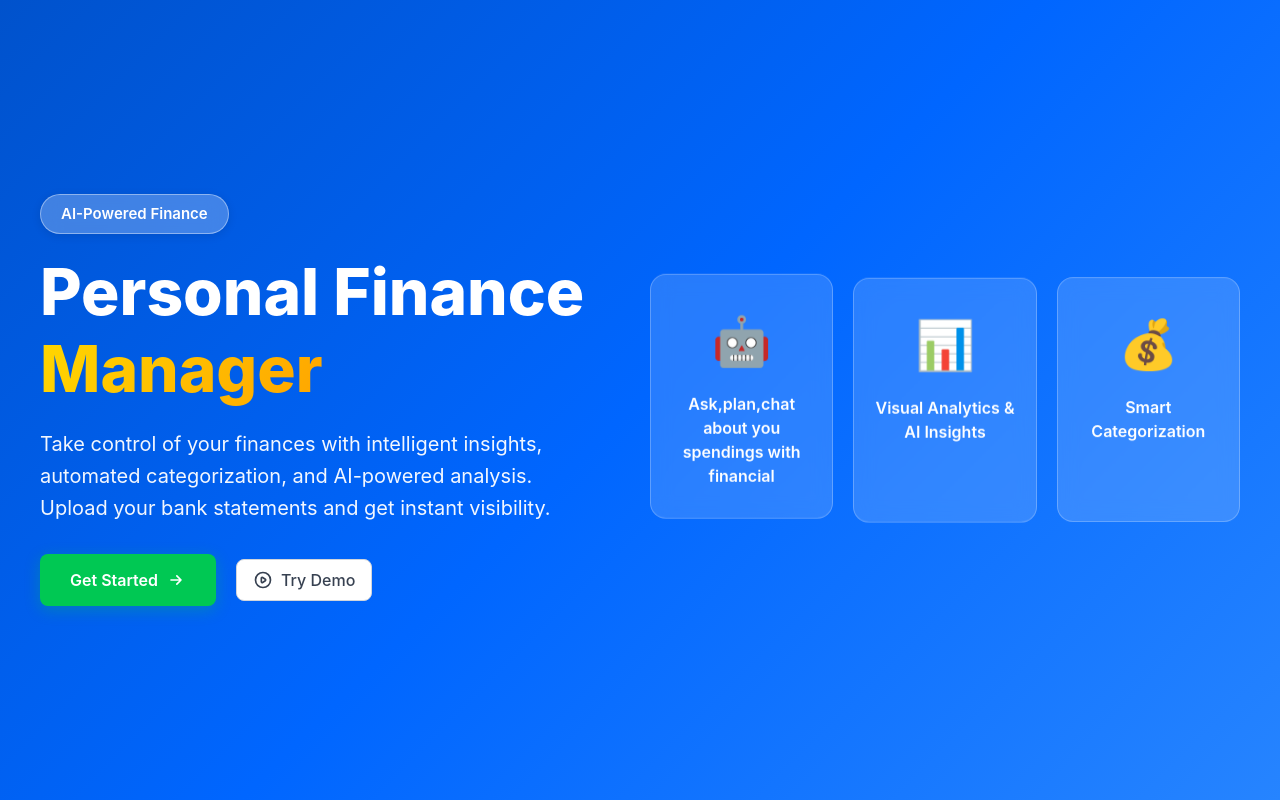
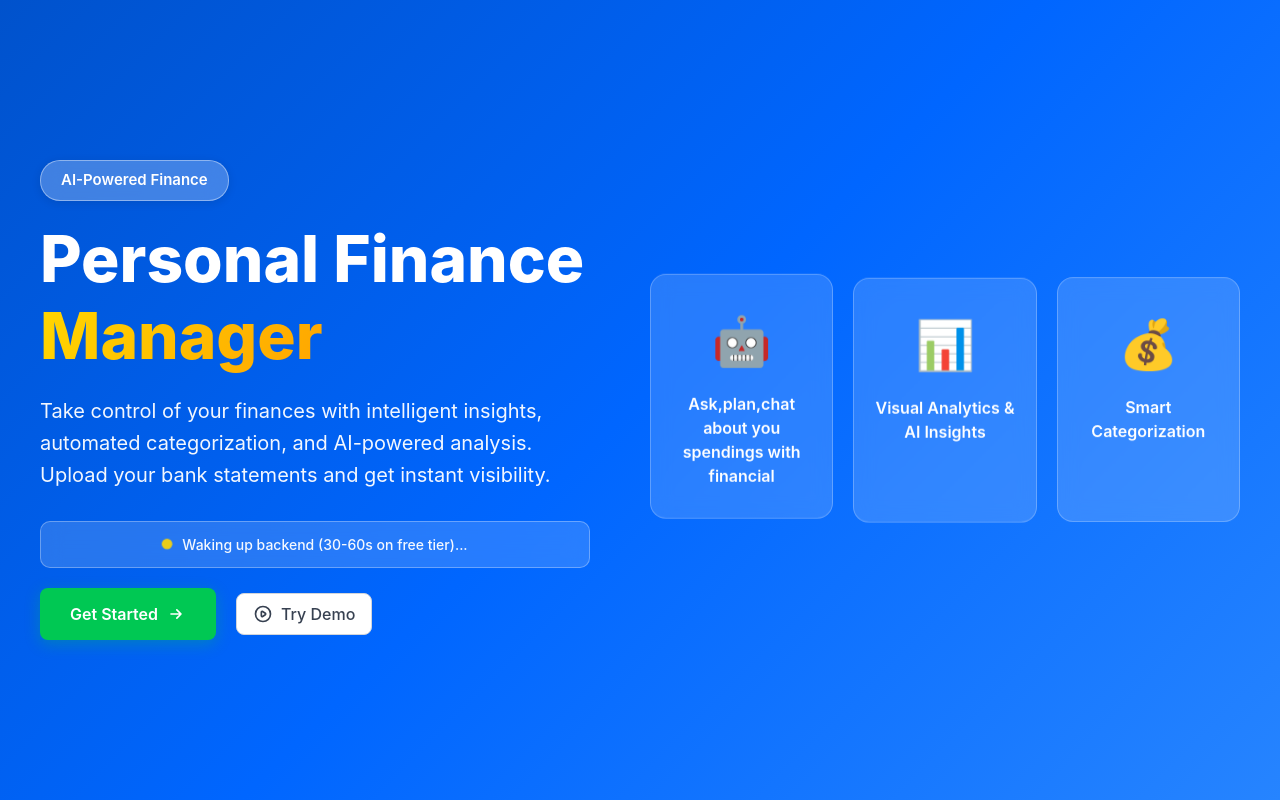
Before and after one commit to vandandalvi/personalFinanceAdvisor, a React (Vite) app in the folder frontend/vite-project/: page / in a window 1280 px wide. Shown: the top 800 px of the page. Built offline with nearby package versions, Linux system fonts and the light colour scheme.

Commit message:
Add backend wake-up feature on welcome page load

```diff
--- a/frontend/vite-project/src/components/WelcomePage.css
+++ b/frontend/vite-project/src/components/WelcomePage.css
@@ -59,6 +59,51 @@
   color: rgba(255, 255, 255, 0.95);
   line-height: 1.6;
   margin-bottom: 30px;
+}
+
+/* Backend Status Indicator */
+.backend-status {
+  margin: 20px 0;
+  padding: 12px 20px;
+  background: rgba(255, 255, 255, 0.15);
+  backdrop-filter: blur(10px);
+  border-radius: 10px;
+  border: 1px solid rgba(255, 255, 255, 0.3);
+}
+
+.status-indicator {
+  display: flex;
+  align-items: center;
+  justify-content: center;
+  gap: 10px;
+}
+
+.status-dot {
+  width: 10px;
+  height: 10px;
+  border-radius: 50%;
+  background: #FFD700;
+}
+
+.status-dot.pulsing {
+  animation: pulse 2s cubic-bezier(0.4, 0, 0.6, 1) infinite;
+}
+
+@keyframes pulse {
+  0%, 100% {
+    opacity: 1;
+    transform: scale(1);
+  }
+  50% {
+    opacity: 0.5;
+    transform: scale(1.3);
+  }
+}
+
+.status-text {
+  font-size: 14px;
+  color: rgba(255, 255, 255, 0.95);
+  font-weight: 500;
 }
 
 .hero-buttons {
--- a/frontend/vite-project/src/components/WelcomePage.jsx
+++ b/frontend/vite-project/src/components/WelcomePage.jsx
@@ -1,9 +1,47 @@
-import React from 'react';
+import React, { useEffect, useState } from 'react';
 import { useNavigate } from 'react-router-dom';
+import API_BASE_URL from '../config/api';
 import './WelcomePage.css';
 
 const WelcomePage = () => {
   const navigate = useNavigate();
+  const [backendStatus, setBackendStatus] = useState('checking'); // 'checking', 'waking', 'ready'
+
+  // Wake up the backend when component mounts
+  useEffect(() => {
+    const wakeUpBackend = async () => {
+      try {
+        console.log('Pinging backend to wake up Render free tier...');
+        const controller = new AbortController();
+        const timeoutId = setTimeout(() => controller.abort(), 30000); // 30 second timeout
+
+        const response = await fetch(API_BASE_URL, {
+          signal: controller.signal,
+          headers: { 'Content-Type': 'application/json' }
+        });
+
+        clearTimeout(timeoutId);
+
+        if (response.ok) {
+          console.log('Backend is awake and ready!');
+          setBackendStatus('ready');
+        } else {
+          console.log('Backend responding but with error');
+          setBackendStatus('waking');
+        }
+      } catch (error) {
+        if (error.name === 'AbortError') {
+          console.log('Backend is waking up (this can take 30-60 seconds on free tier)');
+          setBackendStatus('waking');
+        } else {
+          console.log('Backend ping error:', error);
+          setBackendStatus('waking');
+        }
+      }
+    };
+
+    wakeUpBackend();
+  }, []);
 
   const handleGetStarted = () => {
     navigate('/upload');
@@ -45,6 +83,19 @@ const WelcomePage = () => {
             Take control of your finances with intelligent insights, automated categorization,
             and AI-powered analysis. Upload your bank statements and get instant visibility.
           </p>
+
+          {/* Backend Status Indicator */}
+          {backendStatus !== 'ready' && (
+            <div className="backend-status">
+              <div className="status-indicator">
+                <span className={`status-dot ${backendStatus === 'waking' ? 'pulsing' : ''}`}></span>
+                <span className="status-text">
+                  {backendStatus === 'checking' ? 'Connecting to server...' : 'Waking up backend (30-60s on free tier)...'}
+                </span>
+              </div>
+            </div>
+          )}
+
           <div className="hero-buttons">
             <button className="btn-primary" onClick={handleGetStarted}>
               <span>Get Started</span>
```
